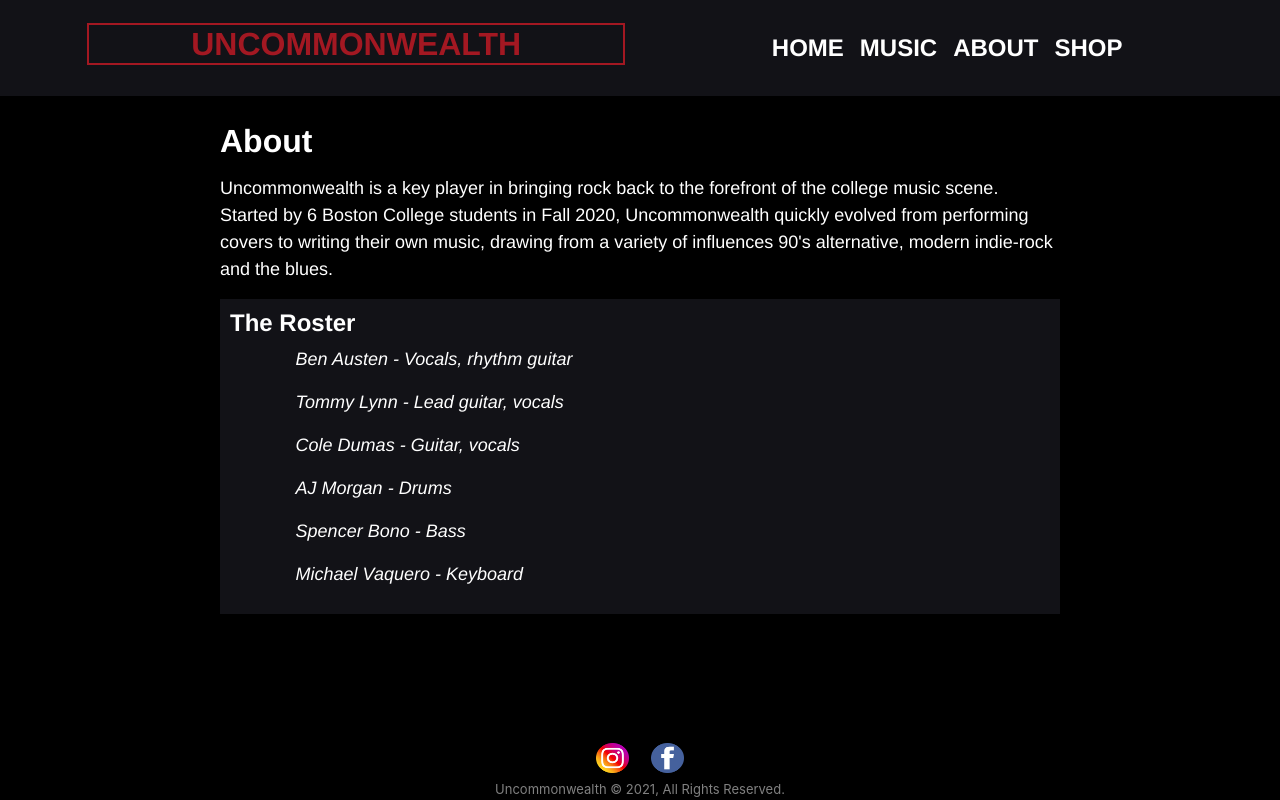
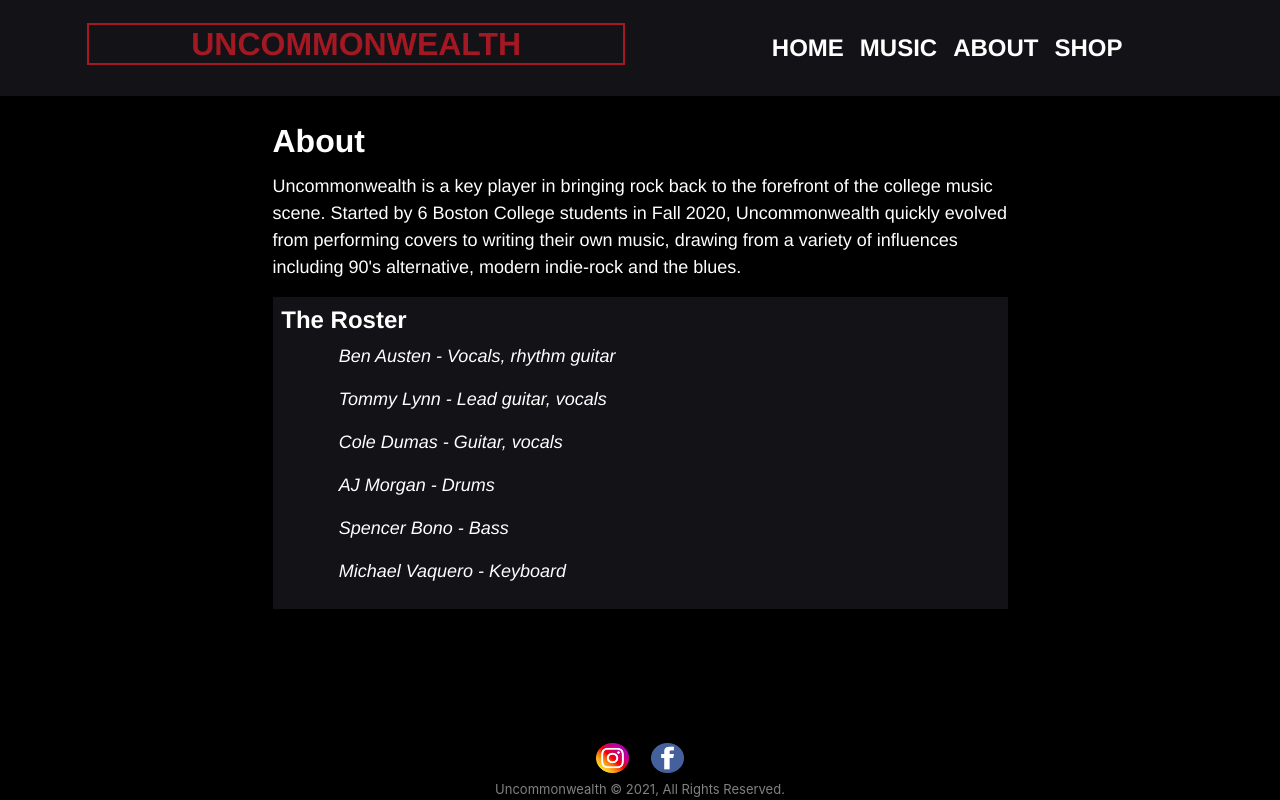
Before and after one commit to cadumas01/uncommonwealth-old, a React (Create React App) app: page /about in a window 1280 px wide. Built offline with nearby package versions, Linux system fonts and the light colour scheme; the HTML template or start-up script is replaced by a standard one.

Commit message:
fixed homepage??

```diff
--- a/package.json
+++ b/package.json
@@ -1,5 +1,5 @@
 {
-  "homepage": "http://cadumas01.github.io",
+  "homepage": "http://cadumas01.github.io/uncommonwealth",
   "name": "uncommonwealth",
   "version": "0.1.0",
   "private": true,
--- a/src/components/About.js
+++ b/src/components/About.js
@@ -10,7 +10,7 @@ export default class About extends Component {
                 <h1> About </h1>
                 <p style={{marginTop: "1.5%"}}> Uncommonwealth is a key player in bringing rock back to the forefront of the college music scene.
                     Started by 6 Boston College students in Fall 2020, Uncommonwealth quickly evolved from performing covers to writing their own music,
-                    drawing from a variety of influences 90's alternative, modern indie-rock and the blues.
+                    drawing from a variety of influences including 90's alternative, modern indie-rock and the blues.
                 </p>
                 <p style={{padding: "1%", backgroundColor: "var(--rich-black-fogra-29)"}}>
                     <h4 className="Bold"> The Roster </h4>
--- a/src/components/Styles.css
+++ b/src/components/Styles.css
@@ -109,7 +109,7 @@ p{
 }
 
 .Jumbotron{
-    width: 80%;
+    width: 70%;
     color: var(--white);
     font-family: "Helvetica", sans-serif ;
     background-color: var(--main-background-color);
```
